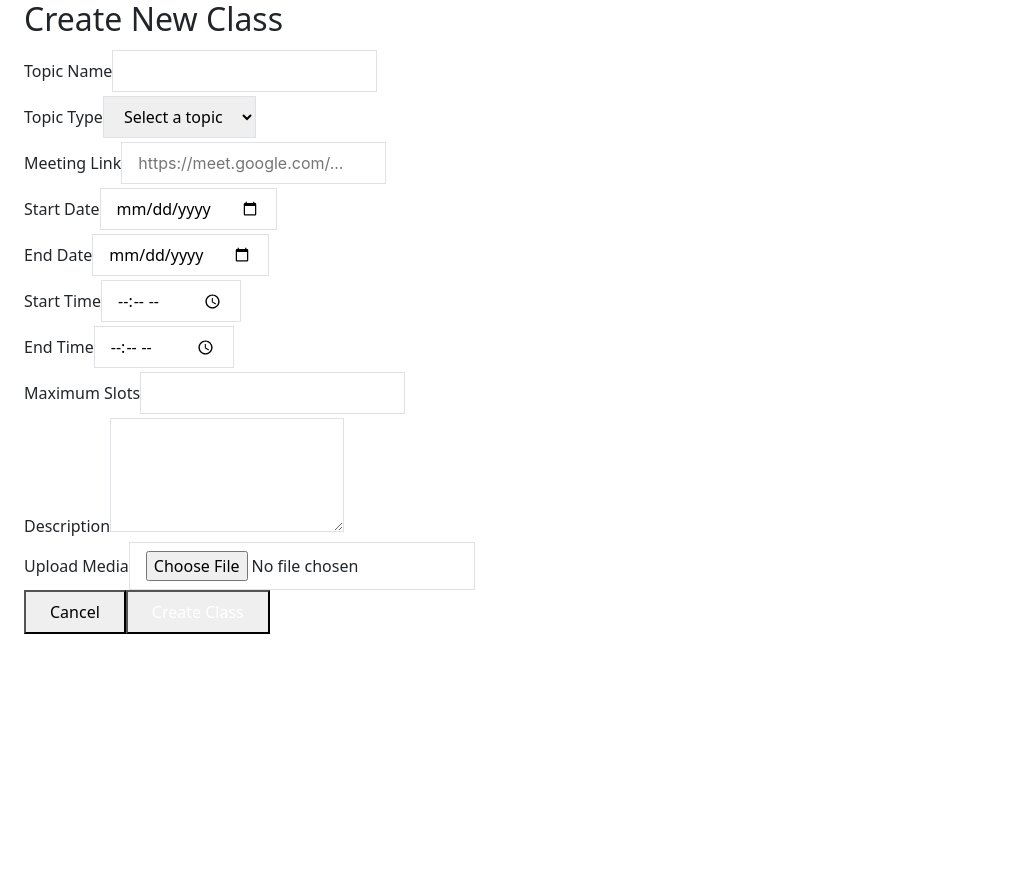
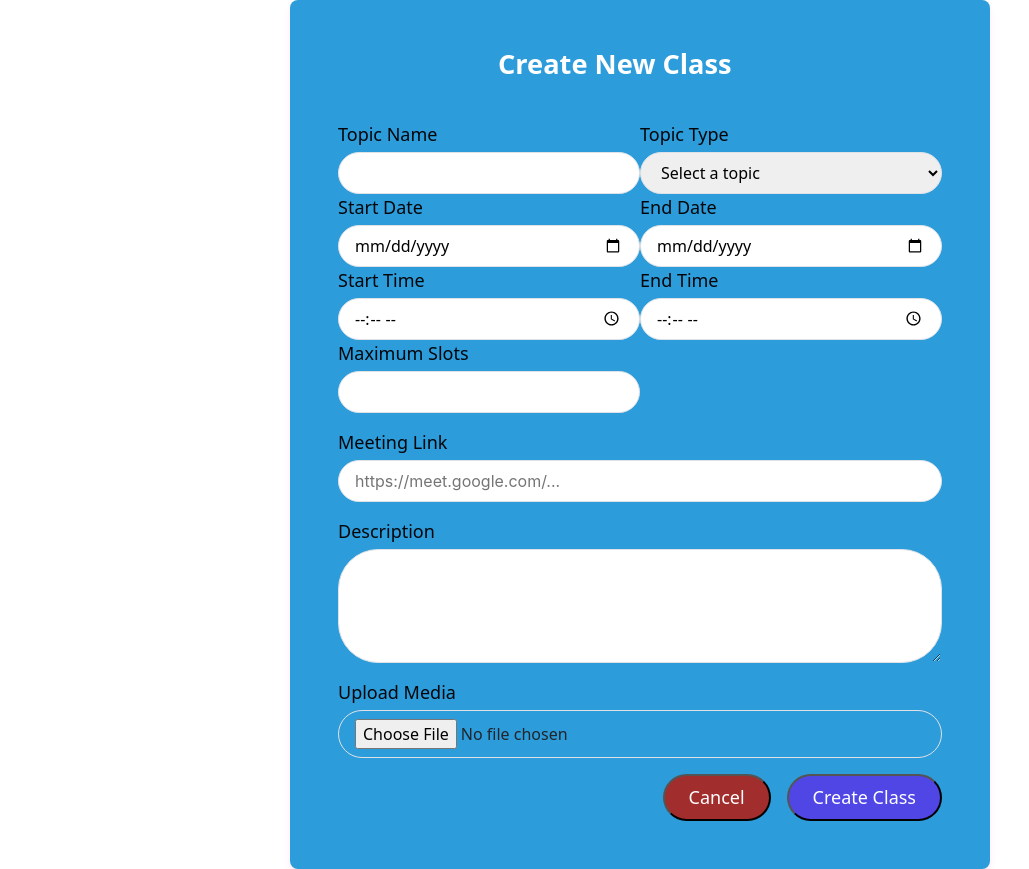
Before and after one commit to Charansaidivi/Edulink_Frontend, a React (Vite) app: page /create-class in a window 1280 px wide. Shown: the whole page, without its empty margins (0-1029 px from the left). Before the commit the page ends 800 px from the top, so only its background shows below. Built offline with nearby package versions, Linux system fonts and the light colour scheme.

Commit message:
HomePage.css and CreateClass.css Styled

```diff
--- a/src/App.css
+++ b/src/App.css
@@ -1,13 +1,23 @@
 /* From Uiverse.io by KapeParaguay */
 /* Parent container to center the form */
+body {
+  margin: 0; /* No margin for the body */
+}
+
 .body-container {
   display: flex;
   justify-content: center;
   align-items: center;
   min-height: 100vh;
-  background:white; /* Adjust background color as needed */
+  background: white; /* Adjust background color as needed */
   margin: 0;
   padding: 0;
+}
+
+/* Add padding to the top of the main content */
+.container {
+  padding-top: 80px; /* Adjust this value to match the height of your navbar */
+  margin-top: 25px; /* Ensure no additional margin */
 }
 
 .form {
@@ -17,7 +27,7 @@
   background: #2D9CDB;
   padding: 30px;
   width: 450px;
-  border:5px solid rgb(15, 15, 15);
+  border: 5px solid rgb(15, 15, 15);
   border-radius: 40px;
   font-family: -apple-system, BlinkMacSystemFont, "Segoe UI", Roboto, Oxygen,
     Ubuntu, Cantarell, "Open Sans", "Helvetica Neue", sans-serif;
@@ -121,9 +131,9 @@ p{
   cursor: pointer;
 }
 p span:hover{
-  background-color: white;
+  /* background-color: white; */
   font-weight: bold;
-  color: black;
+  color: rgb(255, 255, 255);
 }
 
 .btn {
@@ -180,14 +190,9 @@ p span:hover{
 }
 /* navbar styles */
 /* From Uiverse.io by vk-uiux */
-#navbar {
-  height: 50px;
-}
-
 #checkbox {
   display: none;
 }
-
 .toggle {
   position: relative;
   width: 40px;
@@ -315,47 +320,35 @@ p span:hover{
 .navbar a {
   color: black; /* Black text */
 }
-
-.navbar a:hover {
-  background-color: blue; /* Blue background on hover */
-  color: white; /* White text on hover */
-  border: 1px solid blue; /* Blue border on hover */
+#navbar {
+    position: fixed; /* This is handled by Bootstrap */
+    top: 0; /* This is handled by Bootstrap */
+    left: 0; /* This is handled by Bootstrap */
+    width: 100%; /* This is handled by Bootstrap */
+    height: 80px;
+    z-index: 1000; /* This is handled by Bootstrap */
+    background-color: #fff; /* This is handled by Bootstrap */
+    box-shadow: 0 2px 5px rgba(0, 0, 0, 0.1); /* Optional: Add a shadow for depth */
+    padding: 10px 20px; /* This is handled by Bootstrap */
 }
 
-.navbar {
-    width: 100%;
-    height: 60px;
-    background-color: #007bff; /* Bootstrap primary color */
-    display: flex;
-    align-items: center;
-    justify-content: space-between;
-    padding: 0 20px;
-    color: white;
+/* Profile Container */
+.profile-container {
+    display: flex; /* Flexbox for alignment */
+    align-items: center; /* Center items vertically */
 }
 
-.navbar img {
-    width: 50px;
-    height: 50px;
+/* Profile Image */
+.profile-image {
+    width: 40px; /* Adjust width as needed */
+    height: 40px; /* Adjust height as needed */
+    border-radius: 50%; /* Make the image circular */
 }
 
-.navbar ul {
-    list-style: none;
-    display: flex;
-    gap: 20px;
+/* Responsive Styles */
+@media (max-width: 768px) {
+    .profile-image {
+        width: 30px; /* Smaller profile image on mobile */
+        height: 30px; /* Smaller profile image on mobile */
+    }
 }
-
-.navbar li {
-    font-size: larger;
-}
-
-.navbar a {
-    color: white;
-    text-decoration: none;
-    padding: 10px 15px;
-    border-radius: 5px;
-    transition: background-color 0.3s;
-}
-
-.navbar a:hover {
-    background-color: rgba(255, 255, 255, 0.2); /* Light hover effect */
-}
--- /dev/null
+++ b/src/pages/CreateClass.css
@@ -0,0 +1,155 @@
+/* CreateClass.css */
+
+.min-h-screen {
+    min-height: 100vh;
+    background-color: white;  /* Light gray background */
+}
+
+.max-w-3xl {
+    max-width: 700px; /* Maximum width for the form */
+}
+
+.bg-white {
+    background: #2D9CDB !important; /* White background for the form */
+}
+
+.rounded-lg {
+    border-radius: 0.5rem; /* Rounded corners */
+}
+
+.shadow-md {
+    box-shadow: 0 4px 6px rgba(243, 26, 229, 0.1); /* Subtle shadow */
+}
+
+.p-6 {
+    padding: 3rem; /* Padding for the form */
+}
+
+.text-2xl {
+    font-size: 1.7rem;
+    color: white !important;
+    position: center;
+    padding-left: 10rem ;
+    padding-bottom: 2rem;/* Font size for the title */
+}
+
+.font-bold {
+    font-weight: 700; /* Bold font weight */
+}
+
+.text-gray-900 {
+    color: #1f2937; /* Dark gray text color */
+}
+
+.space-y-6 > * + * {
+    margin-top: 1rem; /* Space between form elements */
+}
+
+.grid {
+    display: grid; /* Grid layout for form fields */
+}
+
+.grid-cols-1 {
+    grid-template-columns: repeat(1, 1fr); /* One column */
+}
+
+.md\:grid-cols-2 {
+    grid-template-columns: repeat(2, 1fr); /* Two columns on medium screens */
+}
+
+.block {
+    display: block; /* Block display for labels and inputs */
+}
+
+.text-sm {
+    font-size: 0.875rem; /* Small font size */
+}
+
+.font-medium {
+    font-weight: 500;
+    font-size: 18px; /* Medium font weight */
+}
+
+.text-gray-700 {
+    color: #030609; /* Gray text color */
+}
+
+.mt-1 {
+    margin-top: 0.25rem; /* Margin top for inputs */
+}
+.mt-1:hover {
+    color: rgb(249, 33, 109);
+    margin-top: 0.25rem;
+    font-weight: bolder; /* Margin top for inputs */
+}
+
+.w-full {
+    width: 100%; /* Full width for inputs */
+}
+
+.rounded-md {
+    border-radius: 2.5rem; /* Rounded corners for inputs */
+}
+
+.border {
+    border-width: 1.5px; /* Border width */
+}
+
+.border-gray-300 {
+    border-color: #161414; /* Light gray border color */
+}
+
+.px-3 {
+    padding-left: 0.75rem; /* Padding left */
+    padding-right: 0.75rem; /* Padding right */
+}
+
+.py-2 {
+    padding-top: 0.5rem; /* Padding top */
+    padding-bottom: 0.5rem; /* Padding bottom */
+}
+
+.focus\:border-indigo-500:focus {
+    border-color: #ea278c; /* Indigo border on focus */
+}
+
+.focus\:outline-none:focus {
+    outline: 0; /* Remove outline on focus */
+}
+
+.focus\:ring-indigo-500:focus {
+    box-shadow: 0 0 0 2px rgba(99, 102, 241, 0.5); /* Indigo ring on focus */
+}
+
+.flex {
+    display: flex; /* Flexbox layout */
+}
+
+.justify-end {
+    justify-content: flex-end; /* Align items to the end */
+}
+
+.space-x-4 > * + * {
+    margin-left: 1rem; /* Space between buttons */
+}
+
+.bg-gray-100 {
+    background-color: #a12d2d;
+    color: white; /* Light gray background for cancel button */
+}
+
+.bg-indigo-600 {
+    background-color: #4f46e5; /* Indigo background for submit button */
+}
+
+.hover\:bg-indigo-700:hover {
+    background-color: #4338ca; /* Darker indigo on hover */
+}
+
+.text-white {
+    color: #ffffff; /* White text color */
+}
+
+.disabled\:opacity-50:disabled {
+    opacity: 0.5; /* Reduced opacity for disabled buttons */
+}
--- a/src/pages/CreateClass.jsx
+++ b/src/pages/CreateClass.jsx
@@ -1,6 +1,7 @@
 import React, { useState } from 'react';
 import { useNavigate } from 'react-router-dom';
 import { API_URL } from '../data/apiData';
+import './CreateClass.css'; // Import the CSS file
 
 const CreateClass = () => {
     const [loading, setLoading] = useState(false);
@@ -40,7 +41,7 @@ const handleSubmit = async (e) => {
 
             // Prepare the data to send using FormData
             const formDataToSend = new FormData();
-        const { topicName, description, startDate, endDate, startTime, endTime, maxSlots, meetingLink, media,topicType } = formData;
+            const { topicName, description, startDate, endDate, startTime, endTime, maxSlots, meetingLink, media, topicType } = formData;
 
             // Append data to FormData
             formDataToSend.append('topicName', topicName);
@@ -61,7 +62,6 @@ const handleSubmit = async (e) => {
                 method: 'POST',
                 headers: {
                     'token': token,
-                // 'Content-Type': 'application/json', // Remove this line
                 },
                 body: formDataToSend, // Use FormData as the body
             });
@@ -70,7 +70,6 @@ const handleSubmit = async (e) => {
             console.log(data)
             if (response.ok) {
               alert('Class created successfully!');
-          //onClose();
             } else {
                 throw new Error(data.message || 'Error creating class');
             }
@@ -127,20 +126,6 @@ const handleSubmit = async (e) => {
                     <option value="Kotlin">Kotlin</option>
                     <option value="Others">Others</option>
                   </select>
-            </div>
-
-            {/* Meeting Link */}
-            <div>
-              <label className="block text-sm font-medium text-gray-700">Meeting Link</label>
-              <input
-                type="url"
-                name="meetingLink"
-                value={formData.meetingLink}
-                onChange={handleChange}
-                required
-                className="mt-1 block w-full rounded-md border border-gray-300 px-3 py-2 focus:border-indigo-500 focus:outline-none focus:ring-indigo-500"
-                placeholder="https://meet.google.com/..."
-              />
                 </div>
 
                 {/* Start Date */}
@@ -210,6 +195,20 @@ const handleSubmit = async (e) => {
                 </div>
               </div>
 
+              {/* Meeting Link */}
+              <div>
+                  <label className="block text-sm font-medium text-gray-700">Meeting Link</label>
+                  <input
+                    type="url"
+                    name="meetingLink"
+                    value={formData.meetingLink}
+                    onChange={handleChange}
+                    required
+                    className="mt-1 block w-full rounded-md border border-gray-300 px-3 py-2 focus:border-indigo-500 focus:outline-none focus:ring-indigo-500"
+                    placeholder="https://meet.google.com/..."
+                  />
+                </div>
+
               {/* Description */}
               <div>
                 <label className="block text-sm font-medium text-gray-700">Description</label>
--- a/src/pages/ProfilePage.jsx
+++ b/src/pages/ProfilePage.jsx
@@ -1,10 +1,10 @@
 import React, { useEffect } from 'react';
 import { useSelector, useDispatch } from 'react-redux';
-import { setProfile } from '../redux/profileSlice'; // Import the action to set profile
+import { setProfile } from '../redux/profileSlice';
 import axios from 'axios';
 import { API_URL } from '../data/apiData';
 import Pattern from '../components/Pattern'
-import Navbar from '../components/Navbar' // Adjust the path as necessary
+import Navbar from '../components/Navbar'
 import './ProfilePage.css'
 
 const ProfilePage = () => {
@@ -14,8 +14,7 @@ const ProfilePage = () => {
   const userId = localStorage.getItem('loginToken') ? JSON.parse(atob(localStorage.getItem('loginToken').split('.')[1])).userId : "";
 
   useEffect(() => {
-    // Check if profile data is already in Redux state
-    if (!username) { // Assuming username is a key part of the profile
+    if (!username) {
       const fetchUserProfile = async () => {
         if (userId) {
           try {
@@ -53,7 +52,7 @@ const ProfilePage = () => {
   };
 
   return (
-    <Pattern>
+    <>
       <Navbar />
       <div className="profile-wrapper"> {/* New wrapper div */}
         <div className="profile-page"> {/* Profile page content */}
@@ -96,7 +95,7 @@ const ProfilePage = () => {
           </div>
         </div>
       </div> {/* End of new wrapper div */}
-    </Pattern>
+    </>
   );
 };
 
```
Also changed, not shown: src/pages/HomePage.css (+38 -13 lines), src/pages/HomePage.jsx (+18 -1 lines), src/pages/ProfilePage.css (+48 -14 lines). Lines whose indentation alone changed are shown as unchanged.
